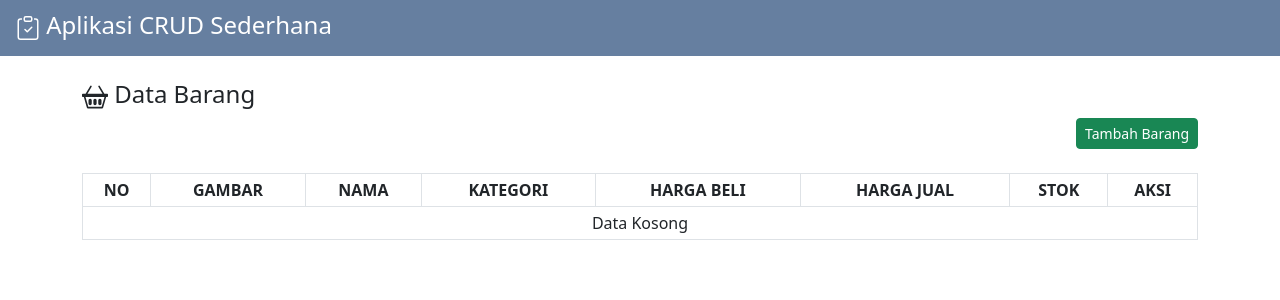
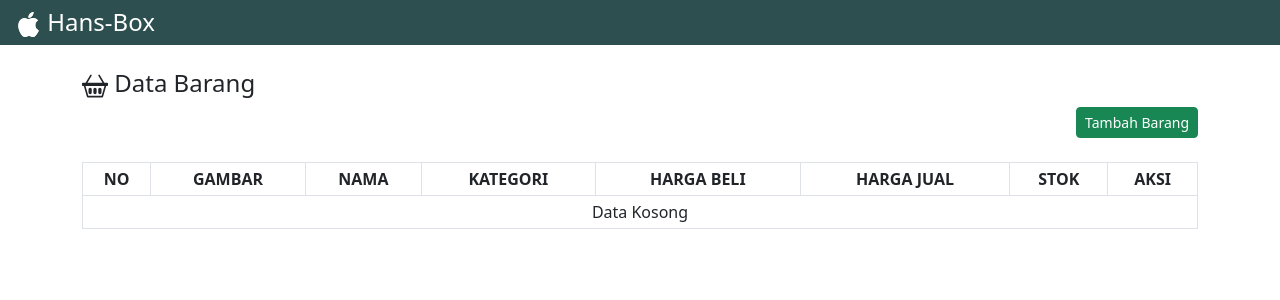
Before and after one commit to farhanz17/labWeb3, a PHP site: page / in a window 1280 px wide. Shown: the top 300 px of the page. Run offline with PHP 8.4, Linux system fonts and the light colour scheme; data that the repository does not hold is empty.

Commit message:
Update index.php

```diff
--- a/index.php
+++ b/index.php
@@ -21,12 +21,11 @@ $result = mysqli_query($koneksi, $query);
 
   <body>
     <div>
-      <h4 class="py-2 px-3" style="background-color: #667fa0; color: white;">
-      <svg xmlns="http://www.w3.org/2000/svg" width="24" height="24" fill="currentColor" class="bi bi-clipboard-check my-2" viewBox="0 0 16 16">
-      <path fill-rule="evenodd" d="M10.854 7.146a.5.5 0 0 1 0 .708l-3 3a.5.5 0 0 1-.708 0l-1.5-1.5a.5.5 0 1 1 .708-.708L7.5 9.793l2.646-2.647a.5.5 0 0 1 .708 0z"/>
-      <path d="M4 1.5H3a2 2 0 0 0-2 2V14a2 2 0 0 0 2 2h10a2 2 0 0 0 2-2V3.5a2 2 0 0 0-2-2h-1v1h1a1 1 0 0 1 1 1V14a1 1 0 0 1-1 1H3a1 1 0 0 1-1-1V3.5a1 1 0 0 1 1-1h1v-1z"/>
-      <path d="M9.5 1a.5.5 0 0 1 .5.5v1a.5.5 0 0 1-.5.5h-3a.5.5 0 0 1-.5-.5v-1a.5.5 0 0 1 .5-.5h3zm-3-1A1.5 1.5 0 0 0 5 1.5v1A1.5 1.5 0 0 0 6.5 4h3A1.5 1.5 0 0 0 11 2.5v-1A1.5 1.5 0 0 0 9.5 0h-3z"/>
-      </svg> Aplikasi CRUD Sederhana</h4>
+      <h4 class="py-2 px-3" style="background-color: #2E4F4F; color: white;">
+      <svg xmlns="http://www.w3.org/2000/svg" width="25" height="25" fill="currentColor" class="bi bi-apple" viewBox="0 0 16 16">
+      <path d="M11.182.008C11.148-.03 9.923.023 8.857 1.18c-1.066 1.156-.902 2.482-.878 2.516.024.034 1.52.087 2.475-1.258.955-1.345.762-2.391.728-2.43Zm3.314 11.733c-.048-.096-2.325-1.234-2.113-3.422.212-2.189 1.675-2.789 1.698-2.854.023-.065-.597-.79-1.254-1.157a3.692 3.692 0 0 0-1.563-.434c-.108-.003-.483-.095-1.254.116-.508.139-1.653.589-1.968.607-.316.018-1.256-.522-2.267-.665-.647-.125-1.333.131-1.824.328-.49.196-1.422.754-2.074 2.237-.652 1.482-.311 3.83-.067 4.56.244.729.625 1.924 1.273 2.796.576.984 1.34 1.667 1.659 1.899.319.232 1.219.386 1.843.067.502-.308 1.408-.485 1.766-.472.357.013 1.061.154 1.782.539.571.197 1.111.115 1.652-.105.541-.221 1.324-1.059 2.238-2.758.347-.79.505-1.217.473-1.282Z"/>
+      <path d="M11.182.008C11.148-.03 9.923.023 8.857 1.18c-1.066 1.156-.902 2.482-.878 2.516.024.034 1.52.087 2.475-1.258.955-1.345.762-2.391.728-2.43Zm3.314 11.733c-.048-.096-2.325-1.234-2.113-3.422.212-2.189 1.675-2.789 1.698-2.854.023-.065-.597-.79-1.254-1.157a3.692 3.692 0 0 0-1.563-.434c-.108-.003-.483-.095-1.254.116-.508.139-1.653.589-1.968.607-.316.018-1.256-.522-2.267-.665-.647-.125-1.333.131-1.824.328-.49.196-1.422.754-2.074 2.237-.652 1.482-.311 3.83-.067 4.56.244.729.625 1.924 1.273 2.796.576.984 1.34 1.667 1.659 1.899.319.232 1.219.386 1.843.067.502-.308 1.408-.485 1.766-.472.357.013 1.061.154 1.782.539.571.197 1.111.115 1.652-.105.541-.221 1.324-1.059 2.238-2.758.347-.79.505-1.217.473-1.282Z"/>
+      </svg> Hans-Box </h4>
     </div>
     <div class="container">
       <h4 class="mt-4">
```
